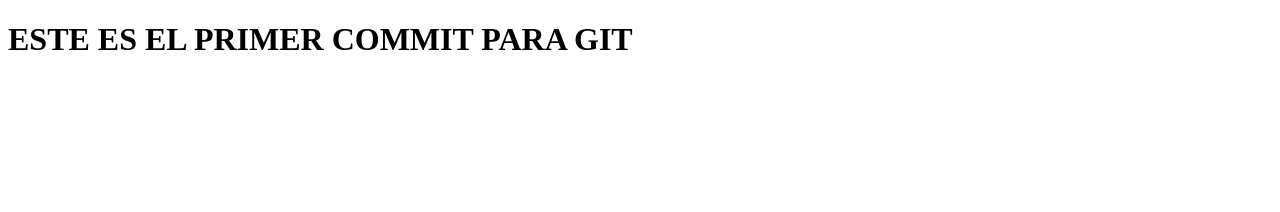
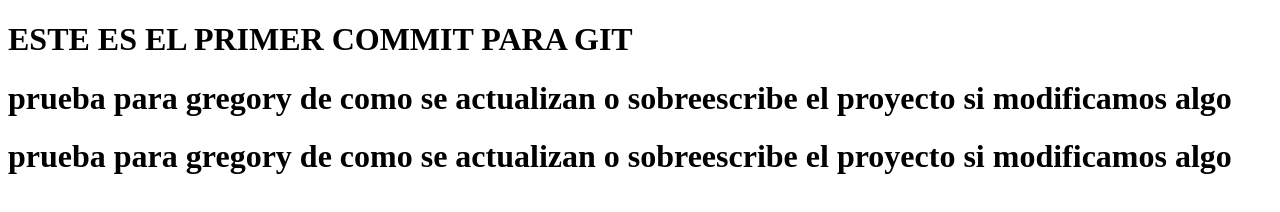
Before and after one commit to Reaghaan/SeoryTech, a plain HTML site: page index.html in a window 1280 px wide. Drawn offline with Linux system fonts and the light colour scheme.

Commit message:
Pruebas de actualizacion git

```diff
--- a/index.html
+++ b/index.html
@@ -12,6 +12,8 @@
     </header>
     <main>
         <h1>ESTE ES EL PRIMER COMMIT PARA GIT</h1>
+        <h1>prueba para gregory de como se actualizan o sobreescribe el proyecto si modificamos algo</h1>
+        <h1>prueba para gregory de como se actualizan o sobreescribe el proyecto si modificamos algo</h1>
     </main>
 </body>
 </html>
```
